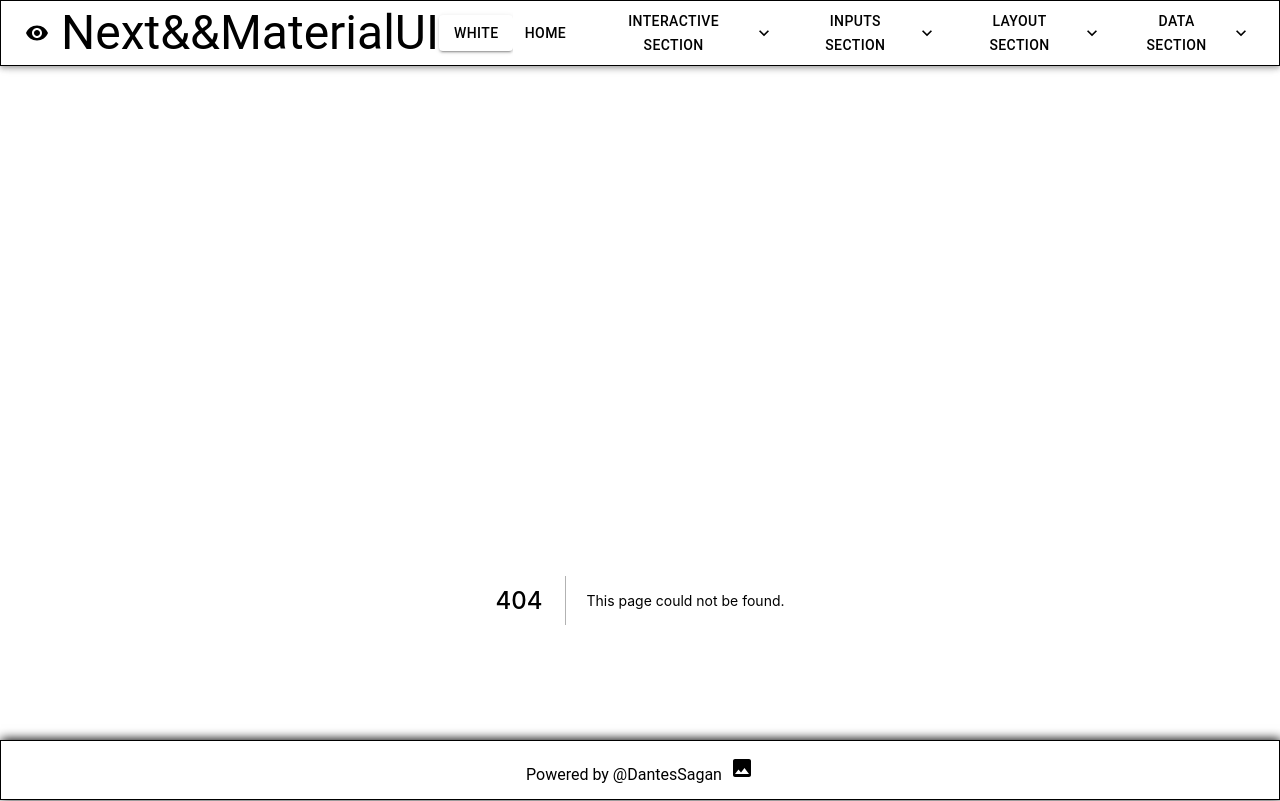
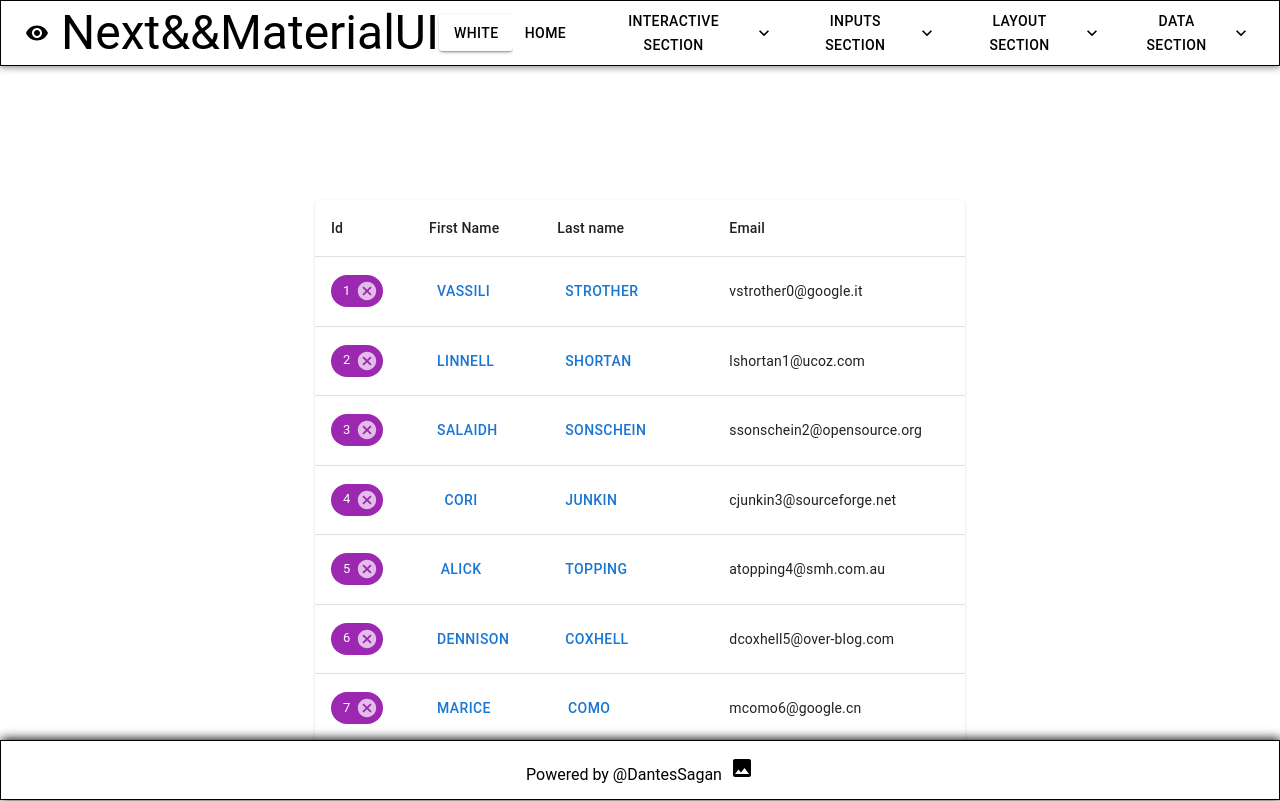
Before and after one commit to DantesSagan/materialNextReact, a Next.js app: page /table in a window 1280 px wide. Before the commit this address had no page. Shown: the top 801 px of the page. Built offline with nearby package versions, Linux system fonts and the light colour scheme.

Commit message:
33 mui table with additional functionalities

```diff
--- /dev/null
+++ b/components/data/tableData.js
@@ -0,0 +1,82 @@
+export const tableData = [
+  {
+    id: 1,
+    first_name: 'Vassili',
+    last_name: 'Strother',
+    email: 'vstrother0@google.it',
+    gender: 'Male',
+    ip_address: '245.19.132.246',
+  },
+  {
+    id: 2,
+    first_name: 'Linnell',
+    last_name: 'Shortan',
+    email: 'lshortan1@ucoz.com',
+    gender: 'Female',
+    ip_address: '28.139.95.157',
+  },
+  {
+    id: 3,
+    first_name: 'Salaidh',
+    last_name: 'Sonschein',
+    email: 'ssonschein2@opensource.org',
+    gender: 'Female',
+    ip_address: '108.78.109.31',
+  },
+  {
+    id: 4,
+    first_name: 'Cori',
+    last_name: 'Junkin',
+    email: 'cjunkin3@sourceforge.net',
+    gender: 'Female',
+    ip_address: '205.25.30.176',
+  },
+  {
+    id: 5,
+    first_name: 'Alick',
+    last_name: 'Topping',
+    email: 'atopping4@smh.com.au',
+    gender: 'Male',
+    ip_address: '95.6.218.254',
+  },
+  {
+    id: 6,
+    first_name: 'Dennison',
+    last_name: 'Coxhell',
+    email: 'dcoxhell5@over-blog.com',
+    gender: 'Male',
+    ip_address: '140.251.57.64',
+  },
+  {
+    id: 7,
+    first_name: 'Marice',
+    last_name: 'Como',
+    email: 'mcomo6@google.cn',
+    gender: 'Female',
+    ip_address: '80.16.165.39',
+  },
+  {
+    id: 8,
+    first_name: 'Ariel',
+    last_name: 'Spadotto',
+    email: 'aspadotto7@chronoengine.com',
+    gender: 'Female',
+    ip_address: '27.221.234.212',
+  },
+  {
+    id: 9,
+    first_name: 'Stanton',
+    last_name: 'Yegorchenkov',
+    email: 'syegorchenkov8@uiuc.edu',
+    gender: 'Male',
+    ip_address: '244.235.156.116',
+  },
+  {
+    id: 10,
+    first_name: 'Ignacius',
+    last_name: 'Hulland',
+    email: 'ihulland9@goo.gl',
+    gender: 'Male',
+    ip_address: '140.170.95.178',
+  },
+];
--- a/components/layout/muiNavbar.tsx
+++ b/components/layout/muiNavbar.tsx
@@ -339,6 +339,12 @@ export default function NavbarIndexTop({ checked, setChecked }) {
             <MenuItem onClick={handleCloseFour}>
               <Link href='/chip'>Link to Chip</Link>
             </MenuItem>
+            <MenuItem onClick={handleCloseFour}>
+              <Link href='/tooltip'>Link to Tooltip</Link>
+            </MenuItem>
+            <MenuItem onClick={handleCloseFour}>
+              <Link href='/table'>Link to Table</Link>
+            </MenuItem>
           </Menu>
         </Toolbar>
       ) : (
--- a/pages/badge/index.tsx
+++ b/pages/badge/index.tsx
@@ -3,8 +3,10 @@ import { Stack, Badge, Typography, Box } from '@mui/material';
 import React from 'react';
 
 export default function BadgeIndex({ checked }) {
+
   const inputText = checked ? 'black' : 'white';
   const bgHover = checked ? 'red' : 'gray';
+
   return (
     <Stack spacing={2} alignItems='center' textAlign='center'>
       {/* If you have email and not reading massages you may be need badge
--- /dev/null
+++ b/pages/table/index.tsx
@@ -0,0 +1,167 @@
+import {
+  TableContainer,
+  Table,
+  TableHead,
+  TableBody,
+  TableRow,
+  TableCell,
+  Paper,
+  Stack,
+  Chip,
+  TextField,
+  Button,
+  Box,
+} from '@mui/material';
+
+import { tableData } from '../../components/data/tableData';
+import React, { useState } from 'react';
+
+export default function TableIndex() {
+  const [table, setTable] = useState(
+    tableData.map((row) => {
+      return row;
+    })
+  );
+
+  const [firstName, setFirstName] = useState<string | null>(null);
+  const [lastName, setLastName] = useState<string | null>(null);
+
+  const [open, setOpen] = useState<boolean>(true);
+
+  const handleDelete = (rowToDelete: number) => {
+    setTable((data) => data.filter((rowID) => rowID.id !== rowToDelete));
+  };
+
+  const handleEditFirstName = (rowToEdit: string, rowFirstName: string) => {
+    Object.keys(table).map((item) => {
+      rowFirstName === table[item].first_name
+        ? (table[item].first_name = rowToEdit)
+        : null;
+    });
+    setOpen(!open);
+  };
+
+  const handleEditLastName = (rowToEdit: string, rowLastName: string) => {
+    Object.keys(table).map((item) => {
+      rowLastName === table[item].last_name
+        ? (table[item].last_name = rowToEdit)
+        : null;
+    });
+    setOpen(!open);
+  };
+
+  return (
+    <Stack alignItems={'center'}>
+      <TableContainer component={Paper} sx={{ maxWidth: '650px' }}>
+        {/* START OF TABLE */}
+        <Table aria-label='simple table'>
+          {open ? null : (
+            <Button
+              color='error'
+              variant='contained'
+              onClick={() => setOpen(!open)}
+            >
+              Cancel
+            </Button>
+          )}
+          {/* HEAD */}
+          <TableHead>
+            <TableRow>
+              <TableCell>Id</TableCell>
+              <TableCell>First Name</TableCell>
+              <TableCell>Last name</TableCell>
+              <TableCell>Email</TableCell>
+            </TableRow>
+          </TableHead>
+          {/* BODY */}
+          <TableBody>
+            {table.map((row) => {
+              return (
+                <TableRow
+                  key={row.id}
+                  sx={{
+                    '&:last-child td, &:last-child th': {
+                      border: 0,
+                    },
+                  }}
+                >
+                  {/* ID */}
+                  <TableCell>
+                    <Chip
+                      color='secondary'
+                      key={row.id}
+                      label={row.id}
+                      onDelete={() => handleDelete(row.id)}
+                    />
+                  </TableCell>
+                  {/* FIRST_NAME */}
+                  {open ? (
+                    <TableCell key={row.id}>
+                      <Button onClick={() => setOpen(!open)}>
+                        {row.first_name}
+                      </Button>
+                    </TableCell>
+                  ) : (
+                    <TableCell key={row.id}>
+                      <TextField
+                        defaultValue={row.first_name}
+                        onChange={(e) => setFirstName(e.target.value)}
+                        style={{
+                          maxWidth: '200px',
+                          minWidth: '150px',
+                        }}
+                        InputProps={{
+                          endAdornment: (
+                            <Button
+                              onClick={() =>
+                                handleEditFirstName(firstName, row.first_name)
+                              }
+                            >
+                              edit
+                            </Button>
+                          ),
+                        }}
+                      />
+                    </TableCell>
+                  )}
+                  {/* LAST_NAME */}
+                  {open ? (
+                    <TableCell key={row.id}>
+                      <Button onClick={() => setOpen(!open)}>
+                        {row.last_name}
+                      </Button>
+                    </TableCell>
+                  ) : (
+                    <TableCell key={row.id}>
+                      <TextField
+                        defaultValue={row.last_name}
+                        onChange={(e) => setLastName(e.target.value)}
+                        style={{
+                          maxWidth: '200px',
+                          minWidth: '150px',
+                        }}
+                        InputProps={{
+                          endAdornment: (
+                            <Button
+                              onClick={() =>
+                                handleEditLastName(lastName, row.last_name)
+                              }
+                            >
+                              edit
+                            </Button>
+                          ),
+                        }}
+                      />
+                    </TableCell>
+                  )}
+                  {/* EMAIL */}
+                  <TableCell key={row.id}>{row.email}</TableCell>
+                </TableRow>
+              );
+            })}
+          </TableBody>
+        </Table>
+      </TableContainer>
+    </Stack>
+  );
+}
--- a/pages/tooltip/index.tsx
+++ b/pages/tooltip/index.tsx
@@ -33,7 +33,7 @@ export default function TooltipIndex({ checked }) {
         Tooltip with using MUI and Tooltip component {` =>`} IconButton {` =>`}{' '}
         DeleteIcon
       </Typography>
-      <Tooltip title='delete' placement='right' arrow>
+      <Tooltip title='delete' placement='right' arrow enterDelay={500} leaveDelay={300} >
         <IconButton>
           <Delete sx={{ color: textColor }} />
         </IconButton>
--- a/tsconfig.json
+++ b/tsconfig.json
@@ -23,7 +23,7 @@
     "next-env.d.ts",
     "**/*.ts",
     "**/*.tsx"
-, "pages/test/index.js"  ],
+, "pages/test/index.js", "pages/table/index.js"  ],
   "exclude": [
     "node_modules"
   ]
```
